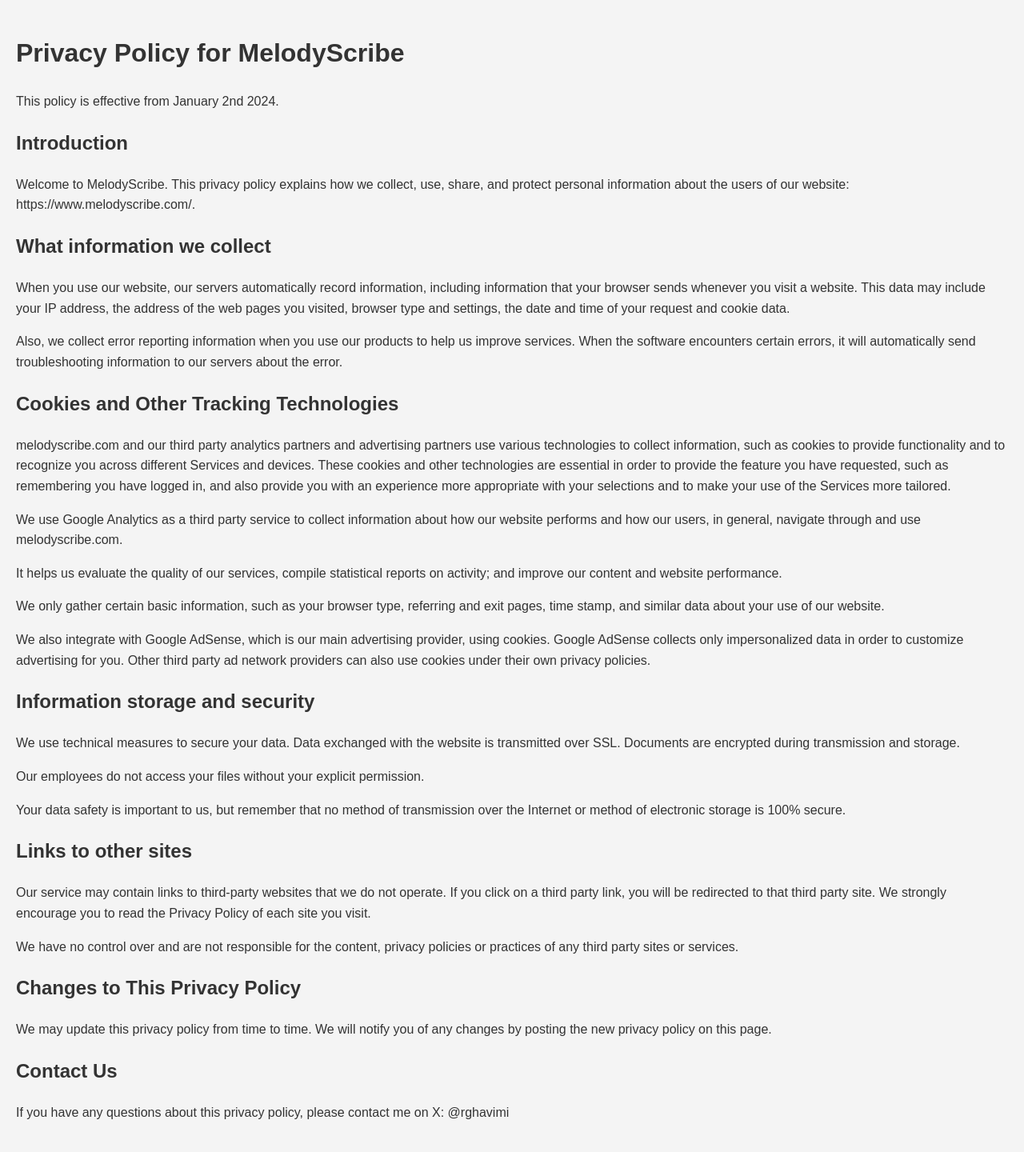
After one commit to rghavimi/MelodyScribe, a Flask app: page /privacy-policy in a window 1280 px wide. The commit adds this page. Shown: the whole page at 80% size. Run offline with Flask 3, Linux system fonts and the light colour scheme.

Commit message:
Added more content + privacy policy

```diff
--- a/app.py
+++ b/app.py
@@ -37,6 +37,9 @@
 def serve_robots_txt():
     return send_file('static/robots.txt', mimetype='text/plain')
 
+@app.route("/privacy-policy")
+def serve_privacy_policy():
+    return render_template('privacy-policy.html')
 
 @app.route('/predict', methods=['POST'])
 def predict():
--- /dev/null
+++ b/templates/privacy-policy.html
@@ -0,0 +1,60 @@
+<!DOCTYPE html>
+<html lang="en">
+<head>
+    <meta charset="UTF-8">
+    <meta name="viewport" content="width=device-width, initial-scale=1.0">
+    <title>Privacy Policy - MelodyScribe</title>
+    <style>
+        body {
+            font-family: Arial, sans-serif;
+            line-height: 1.6;
+            margin: 0;
+            padding: 20px;
+            background-color: #f4f4f4;
+            color: #333;
+        }
+        h1, h2 {
+            color: #333;
+        }
+        ul {
+            list-style-type: none;
+        }
+        li {
+            margin-bottom: 10px;
+        }
+    </style>
+</head>
+<body>
+    <h1>Privacy Policy for MelodyScribe</h1>
+    <p>This policy is effective from January 2nd 2024.</p>
+
+    <h2>Introduction</h2>
+    <p>Welcome to MelodyScribe. This privacy policy explains how we collect, use, share, and protect personal information about the users of our website: https://www.melodyscribe.com/.</p>
+
+    <h2>What information we collect</h2>
+    <p>When you use our website, our servers automatically record information, including information that your browser sends whenever you visit a website. This data may include your IP address, the address of the web pages you visited, browser type and settings, the date and time of your request and cookie data.</p>
+    <p>Also, we collect error reporting information when you use our products to help us improve services. When the software encounters certain errors, it will automatically send troubleshooting information to our servers about the error.</p>
+
+    <h2>Cookies and Other Tracking Technologies</h2>
+    <p>melodyscribe.com and our third party analytics partners and advertising partners use various technologies to collect information, such as cookies to provide functionality and to recognize you across different Services and devices. These cookies and other technologies are essential in order to provide the feature you have requested, such as remembering you have logged in, and also provide you with an experience more appropriate with your selections and to make your use of the Services more tailored.</p>
+    <p>We use Google Analytics as a third party service to collect information about how our website performs and how our users, in general, navigate through and use melodyscribe.com.</p>
+    <p>It helps us evaluate the quality of our services, compile statistical reports on activity; and improve our content and website performance.</p>
+    <p>We only gather certain basic information, such as your browser type, referring and exit pages, time stamp, and similar data about your use of our website.</p>
+    <p>We also integrate with Google AdSense, which is our main advertising provider, using cookies. Google AdSense collects only impersonalized data in order to customize advertising for you. Other third party ad network providers can also use cookies under their own privacy policies.</p>
+
+    <h2>Information storage and security</h2>
+    <p>We use technical measures to secure your data. Data exchanged with the website is transmitted over SSL. Documents are encrypted during transmission and storage.</p>
+    <p>Our employees do not access your files without your explicit permission.</p>
+    <p>Your data safety is important to us, but remember that no method of transmission over the Internet or method of electronic storage is 100% secure.</p>
+
+    <h2>Links to other sites</h2>
+    <p>Our service may contain links to third-party websites that we do not operate. If you click on a third party link, you will be redirected to that third party site. We strongly encourage you to read the Privacy Policy of each site you visit.</p>
+    <p>We have no control over and are not responsible for the content, privacy policies or practices of any third party sites or services.</p>
+
+    <h2>Changes to This Privacy Policy</h2>
+    <p>We may update this privacy policy from time to time. We will notify you of any changes by posting the new privacy policy on this page.</p>
+
+    <h2>Contact Us</h2>
+    <p>If you have any questions about this privacy policy, please contact me on X: @rghavimi</p>
+</body>
+</html>
```
Also changed, not shown: templates/index.html (+40 -1 lines).
